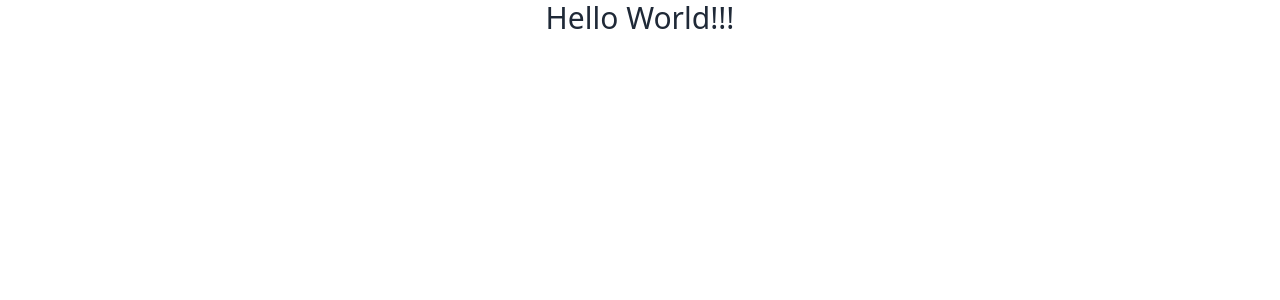
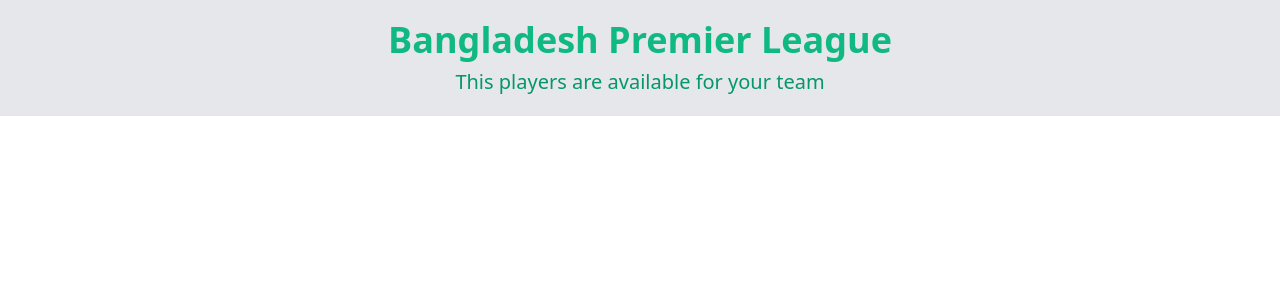
Before and after one commit to webgurusam/bpl-cricket-team, a React (Vite) app: page / in a window 1280 px wide. Shown: the top 300 px of the page. Built offline with nearby package versions, Linux system fonts and the light colour scheme.

Commit message:
BPL Component Added

```diff
--- a/src/App.jsx
+++ b/src/App.jsx
@@ -1,10 +1,11 @@
 import './App.css'
+import BPL from './components/BPL/BPL'
 
 function App() {
 
   return (
     <>
-      <h1 className='text-center text-3xl'>Hello World!!!</h1>
+      <BPL></BPL>
     </>
   )
 }
--- /dev/null
+++ b/src/components/BPL/BPL.jsx
@@ -0,0 +1,12 @@
+import React from 'react';
+
+const BPL = () => {
+    return (
+        <div className='bg-gray-200 text-center py-5 space-y-2'>
+            <h1 className='text-4xl text-emerald-500 font-bold'>Bangladesh Premier League</h1>
+            <h2 className='text-xl text-emerald-600'>This players are available for your team</h2>
+        </div>
+    );
+};
+
+export default BPL;
```
